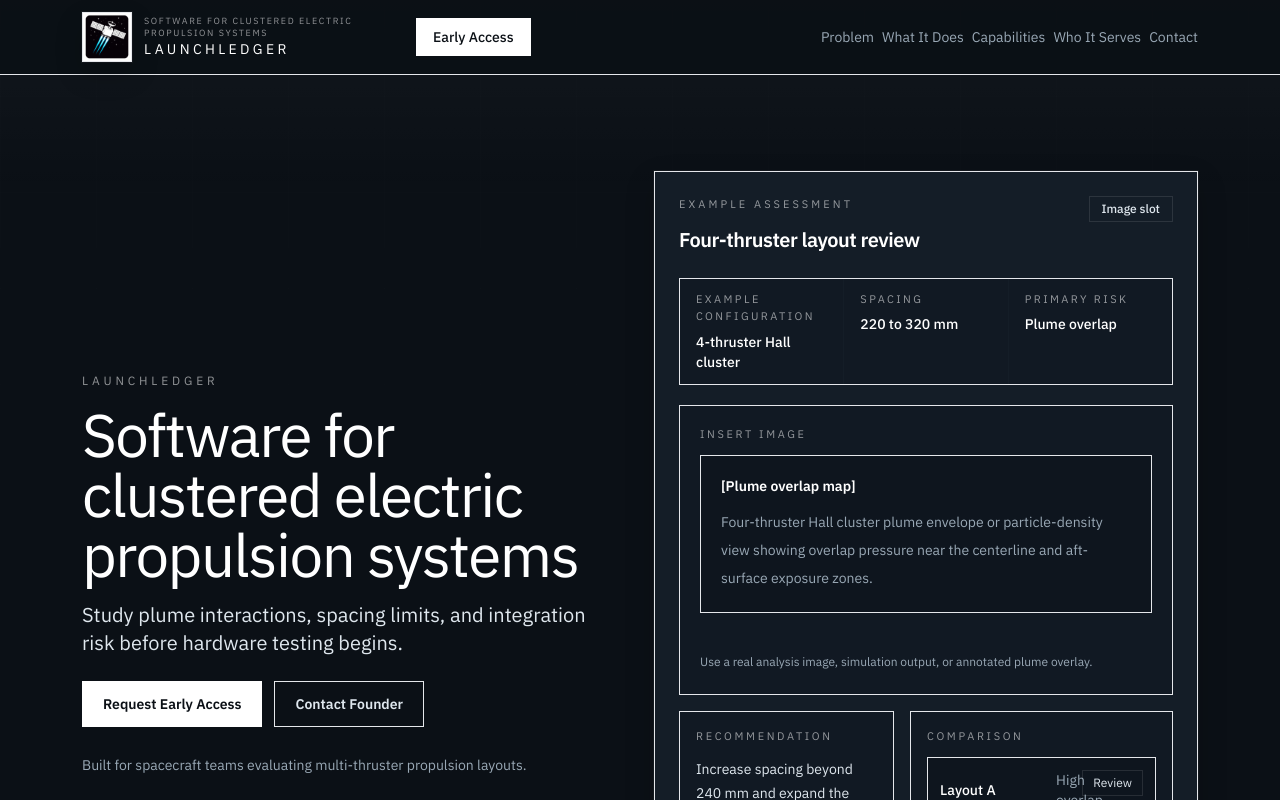
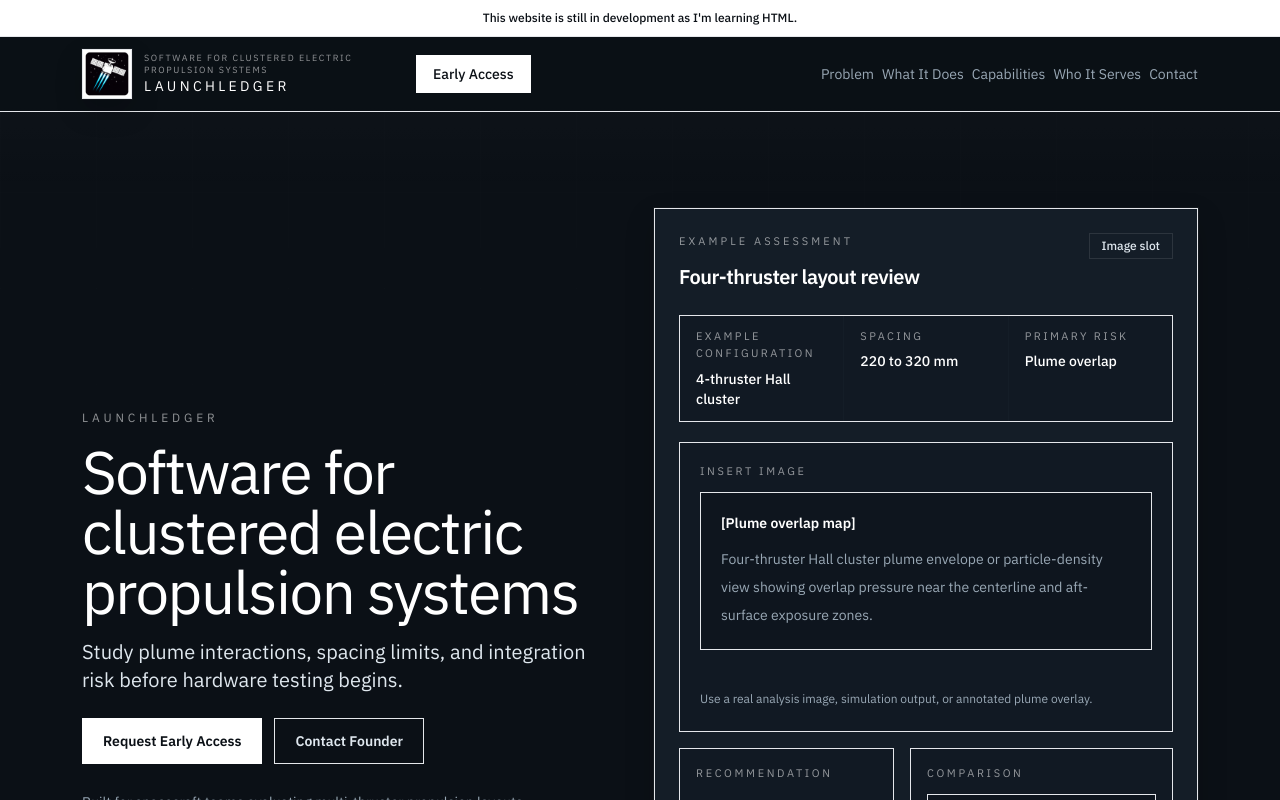
Before and after one commit to Venny-G/launchledger-web, a Next.js app: page / in a window 1280 px wide. Shown: the top 800 px of the page. Built offline with nearby package versions, Linux system fonts and the light colour scheme.

Commit message:
Add development disclaimer banner

```diff
--- a/src/components/site-header.tsx
+++ b/src/components/site-header.tsx
@@ -6,6 +6,11 @@
 export function SiteHeader() {
   return (
     <header className="sticky top-0 z-50 border-b border-white/8 bg-ink/95">
+      <div className="border-b border-white/8 bg-white text-ink">
+        <div className="mx-auto max-w-shell px-5 py-2 text-center text-xs font-medium leading-5 sm:px-6 lg:px-8">
+          This website is still in development as I&apos;m learning HTML.
+        </div>
+      </div>
       <div className="mx-auto max-w-shell px-5 py-3 sm:px-6 lg:px-8">
         <div className="flex flex-col gap-3 lg:flex-row lg:items-center lg:justify-between">
           <div className="flex items-center justify-between gap-3 sm:gap-4">
```
